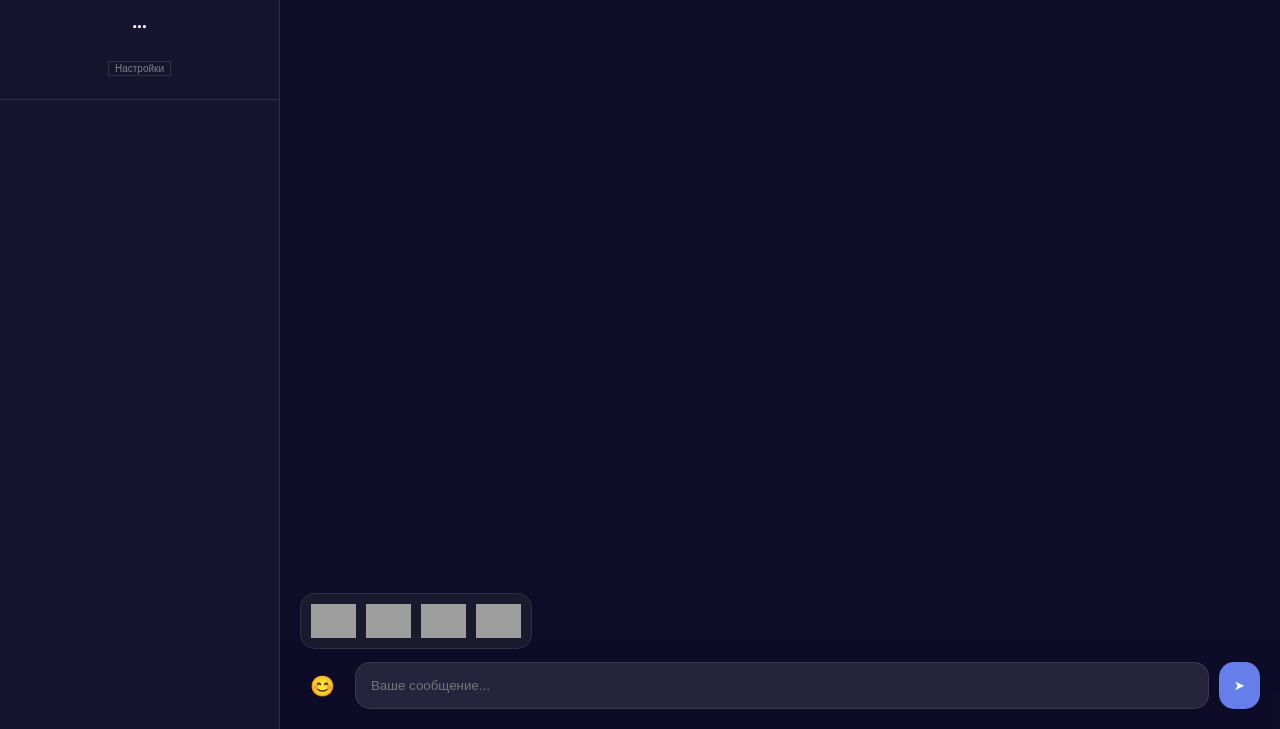
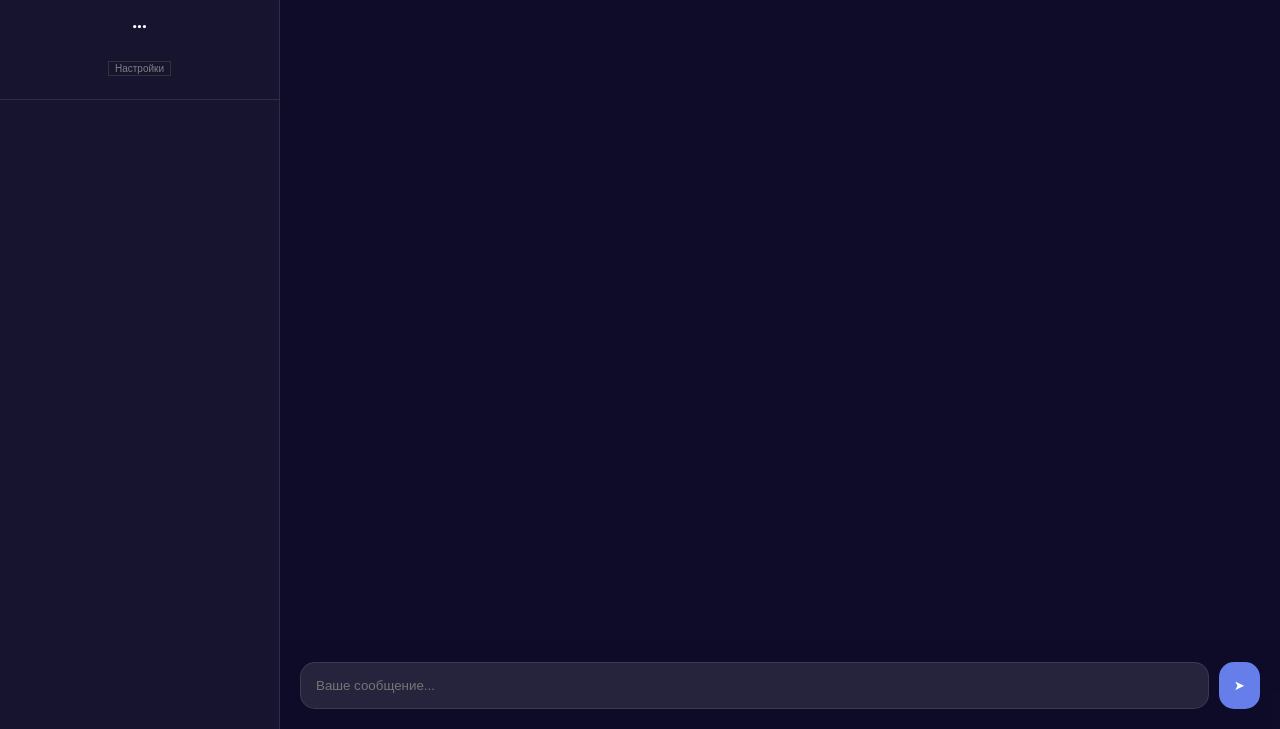
Before and after one commit to bruwler41-maker/Bizbarmak, a website: page chat.html in a window 1280 px wide. Shown: the part 71-800 px from the top of the page. Drawn offline with nearby package versions, Linux system fonts and the light colour scheme; no server answers; grey boxes are pictures that could not be loaded.

Commit message:
Update chat.html

```diff
--- a/chat.html
+++ b/chat.html
@@ -3,7 +3,7 @@
 <head>
     <meta charset="UTF-8">
     <meta name="viewport" content="width=device-width, initial-scale=1.0">
-    <title>Bizbarmak</title>
+    <title>Bizbarmak | Admin v2</title>
     <link href="https://fonts.googleapis.com/css2?family=Poppins:wght@300;400;600&display=swap" rel="stylesheet">
     <style>
         * { box-sizing: border-box; }
@@ -53,15 +53,7 @@
 
 <div class="main-chat">
     <div id="chat-window"></div>
-   <div class="input-area" style="position: relative;">
-        <div id="stickerPanel" style="display:none; position:absolute; bottom:80px; left:20px; background:#1a1a2e; border:1px solid rgba(255,255,255,0.1); padding:10px; border-radius:15px; display:grid; grid-template-columns:repeat(4,1fr); gap:10px; z-index:100; backdrop-filter:blur(10px);">
-            <img src="https://cdn-icons-png.flaticon.com/512/2274/2274543.png" style="width:45px; cursor:pointer;" onclick="sendSticker(this.src)">
-            <img src="https://cdn-icons-png.flaticon.com/512/2274/2274555.png" style="width:45px; cursor:pointer;" onclick="sendSticker(this.src)">
-            <img src="https://cdn-icons-png.flaticon.com/512/2274/2274550.png" style="width:45px; cursor:pointer;" onclick="sendSticker(this.src)">
-            <img src="https://cdn-icons-png.flaticon.com/512/2584/2584606.png" style="width:45px; cursor:pointer;" onclick="sendSticker(this.src)">
-        </div>
-
-        <button onclick="toggleStickers()" style="background:none; border:none; font-size:20px; cursor:pointer; padding:0 10px;">😊</button>
+    <div class="input-area">
         <input type="text" id="msgInput" placeholder="Ваше сообщение..." autocomplete="off">
         <button onclick="send()" style="background:#667eea; border:none; padding:15px; border-radius:15px; color:white; cursor:pointer;">➤</button>
     </div>
@@ -173,15 +165,6 @@
 
     socket.on('update online', list => { document.getElementById('onlineList').innerText = "В сети: " + list.join(', '); });
     document.getElementById('msgInput').onkeypress = (e) => { if(e.key==='Enter') send(); };
-    function toggleStickers() {
-        const panel = document.getElementById('stickerPanel');
-        panel.style.display = (panel.style.display === 'none' || panel.style.display === '') ? 'grid' : 'none';
-    }
-
-    function sendSticker(url) {
-        socket.emit('chat message', { user: myName, text: url, type: 'sticker' });
-        document.getElementById('stickerPanel').style.display = 'none';
-    }
 </script>
 </body>
 </html>
```
